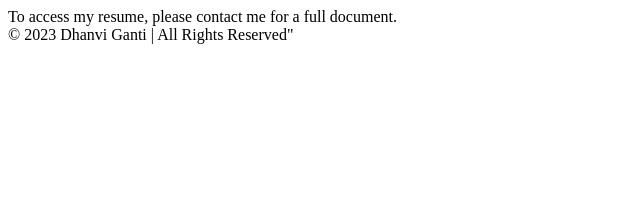
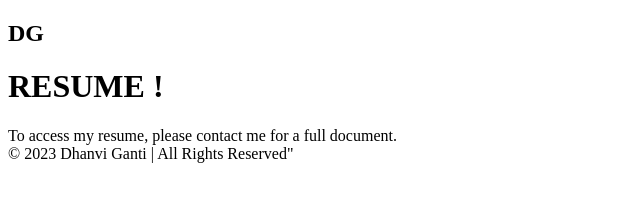
Before and after one commit to drdonv/drdonv.github.io, a plain HTML site: page resume.html in a window 1280 px wide. Shown: the whole page, without its empty margins (0-640 px from the left). Drawn offline with Linux system fonts and the light colour scheme.

Commit message:
feat: added logo and page-title header to resume

```diff
--- a/resume.html
+++ b/resume.html
@@ -6,8 +6,11 @@
         </title>
     </head>
     <body>
-        <nav></nav>
+        <nav>
+            <h1 class="logo">DG</h1>
+        </nav>
         <main>
+            <h1 class="page-title">RESUME !</h1>
             To access my resume, please contact me for a full document.
             <section></section>
             <section></section>
```
